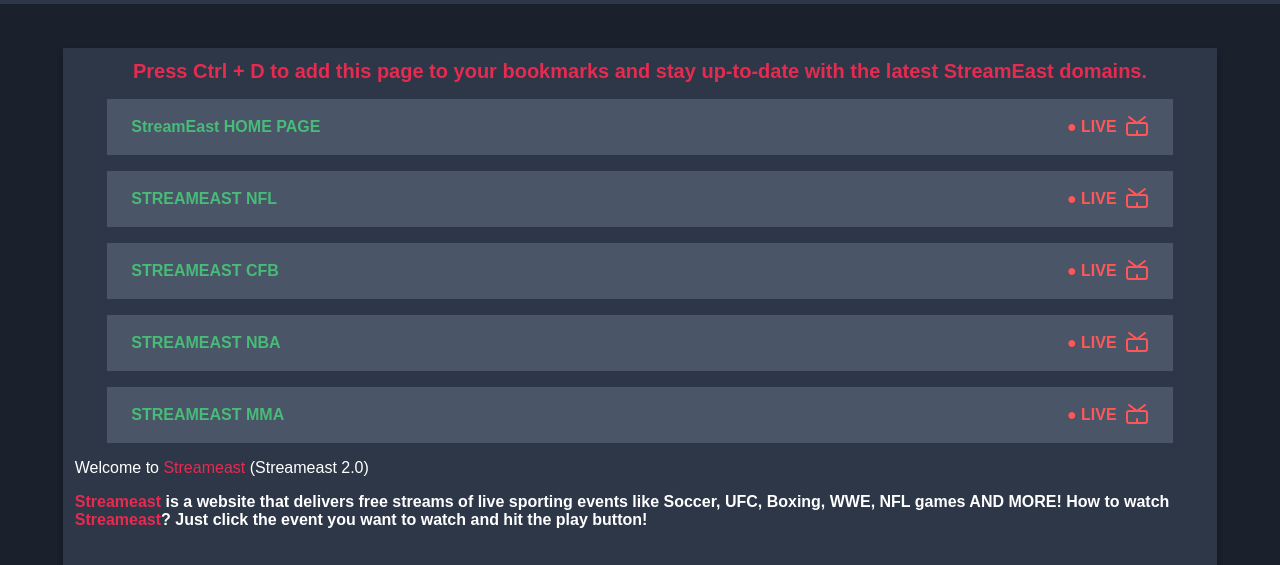
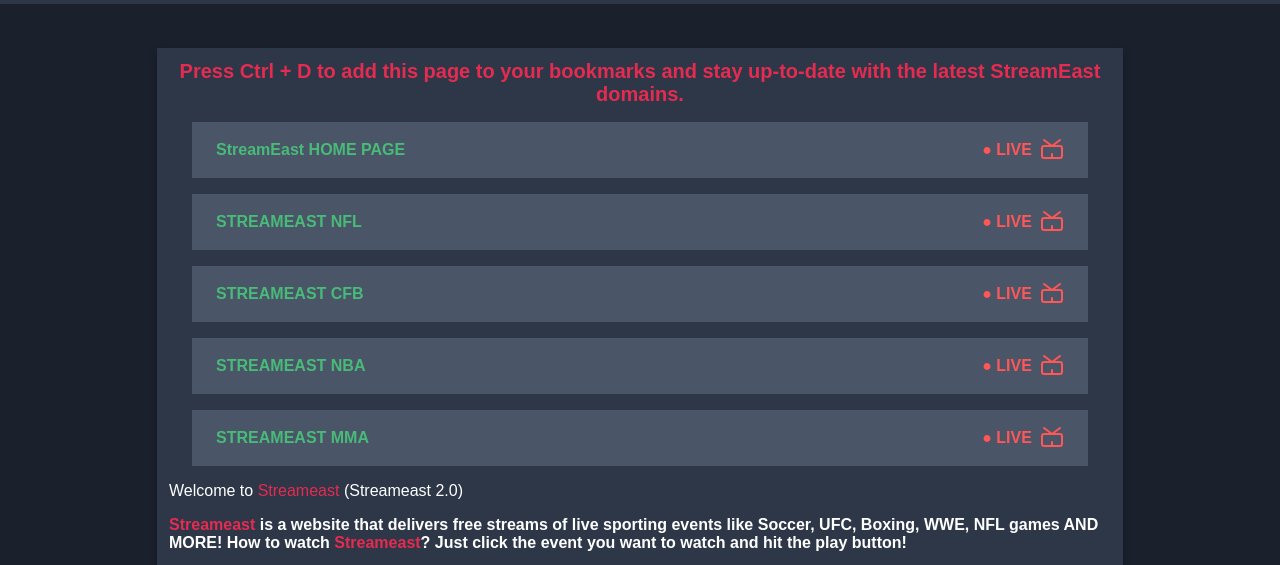
Before and after one commit to v7east/v2new, a plain HTML site: page index.html in a window 1280 px wide. Shown: the part 66-631 px from the top of the page. Drawn offline with Linux system fonts and the light colour scheme.

Commit message:
index.html

```diff
--- a/index.html
+++ b/index.html
@@ -52,7 +52,7 @@ main {
   background-color: #2d3748;
   padding: 0.75rem;
   box-shadow: 0px 4px 8px rgba(0, 0, 0, 0.2);
-  max-width: 90%;
+  max-width: 75%; /* Reduced width */
   margin: 0 auto;
 }
 
```
